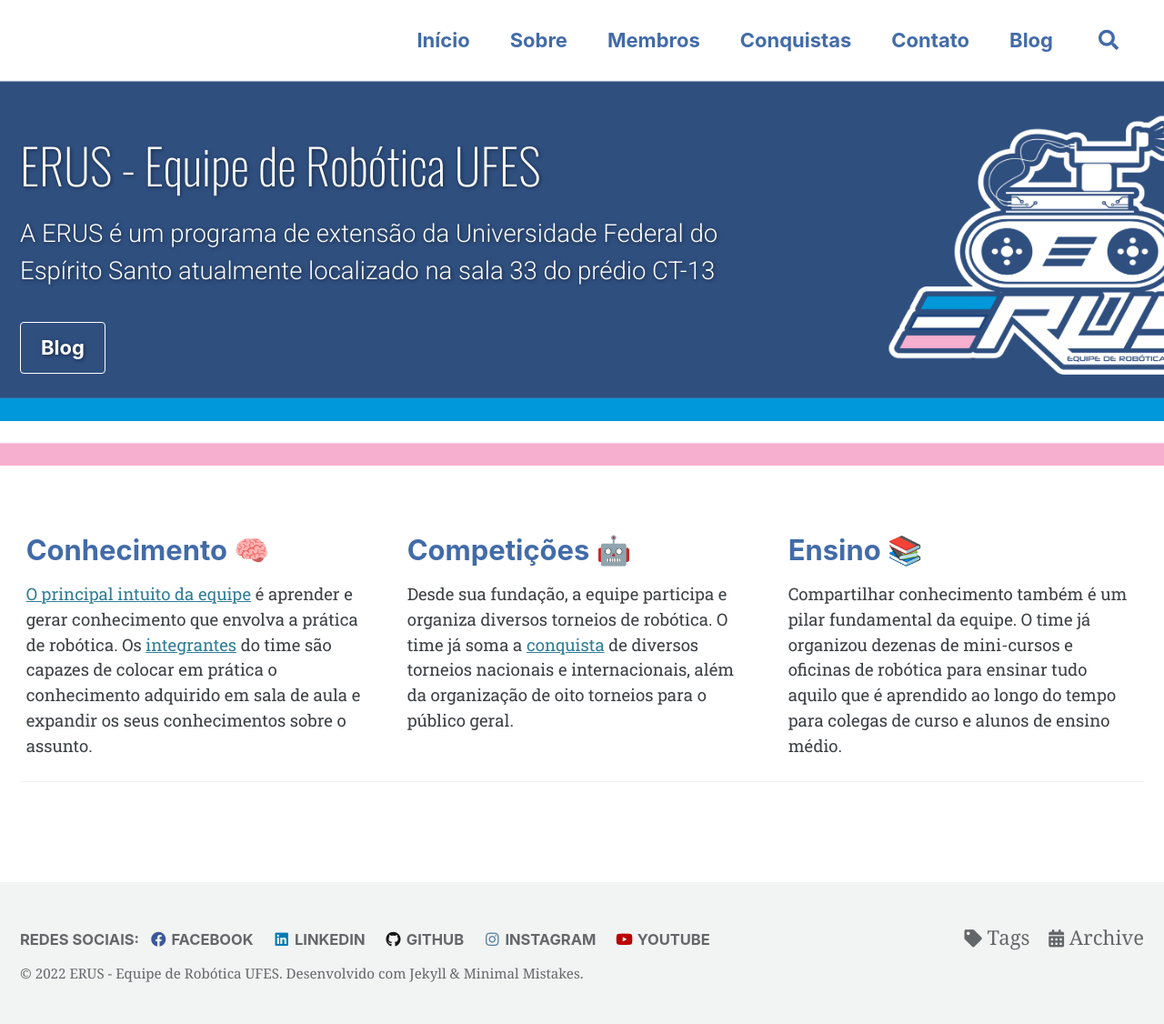
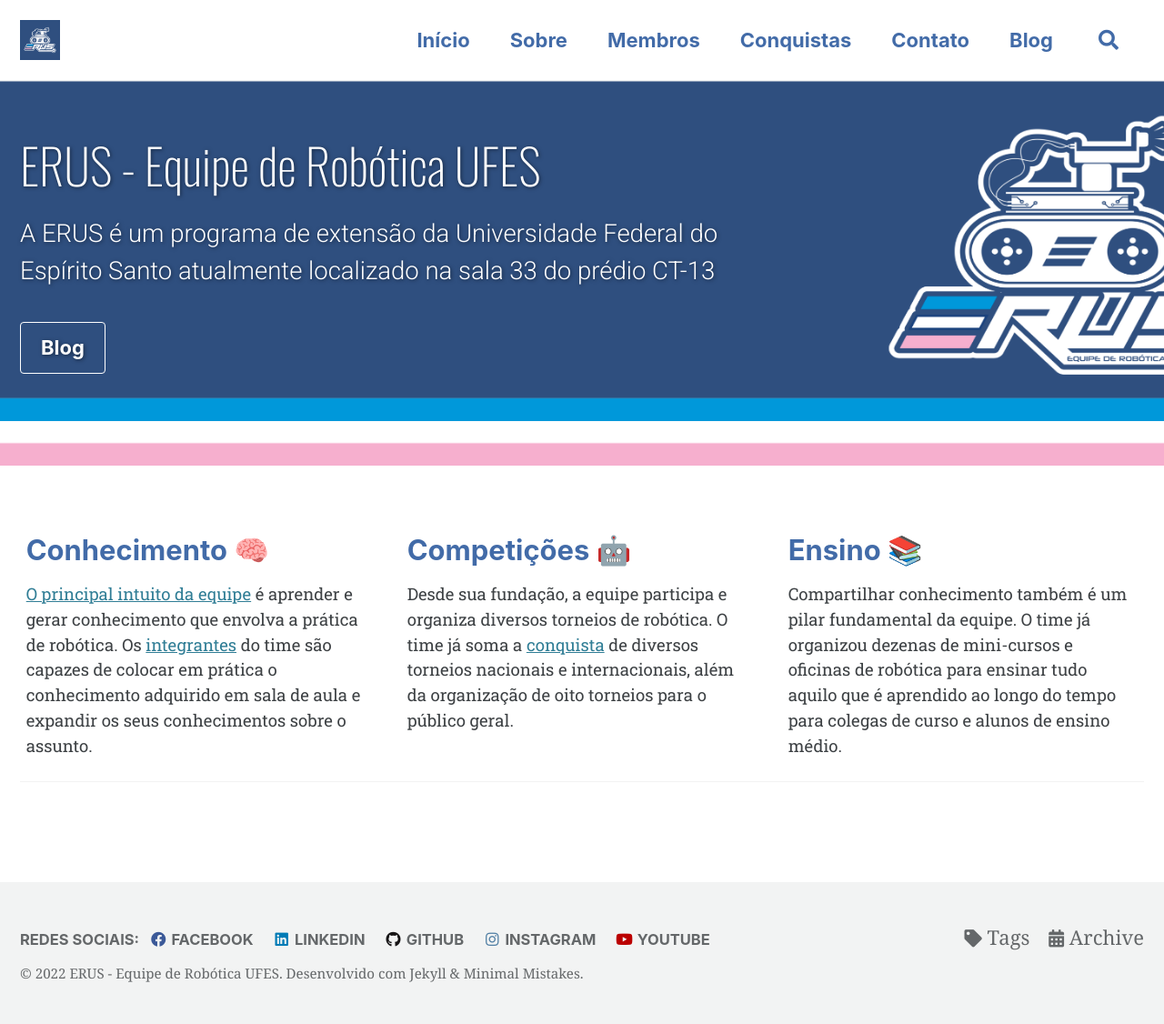
Before and after one commit to erufes/site, a Jekyll site: the page built from index.md, in a window 1280 px wide. Shown: the whole page at 91% size. Built offline with Jekyll 4.4.1, drawn with Linux system fonts in a browser that asks for light colours; cached includes are drawn as plain includes.

Commit message:
modified:   _config.yml

```diff
--- a/_config.yml
+++ b/_config.yml
@@ -25,7 +25,7 @@ url                      : # the base hostname & protocol for your site e.g. "ht
 baseurl                  : "/dev" # the subpath of your site, e.g. "/blog"
 repository               : # GitHub username/repo-name e.g. "mmistakes/minimal-mistakes"
 teaser                   : "assets/imgs/favicon.png"# path of fallback teaser image, e.g. "/assets/images/500x300.png"
-logo                     : # assets/imgs/favicon.png # path of logo image to display in the masthead, e.g. "/assets/images/88x88.png"
+logo                     : "assets/imgs/profile.png"
 masthead_title           : # overrides the website title displayed in the masthead, use " " for no title
 # breadcrumbs            : false # true, false (default)
 words_per_minute         : 200
```
